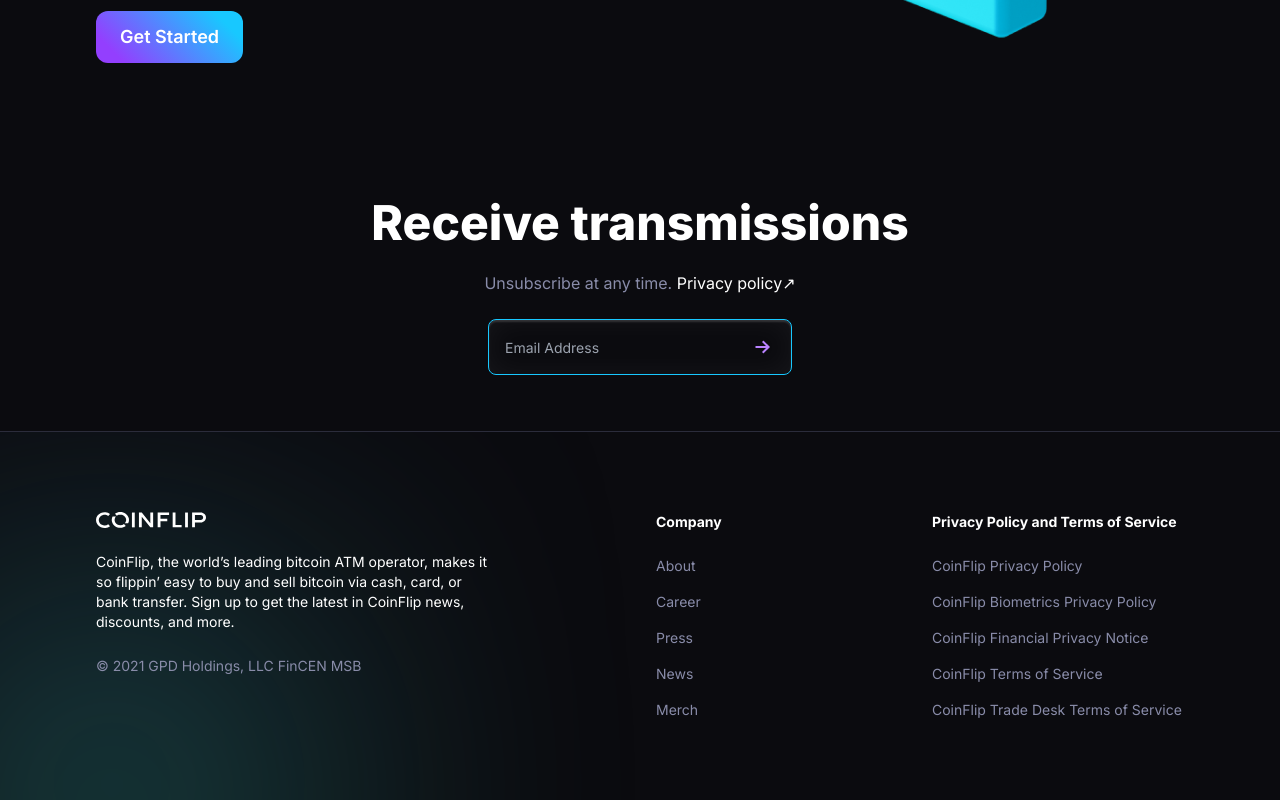
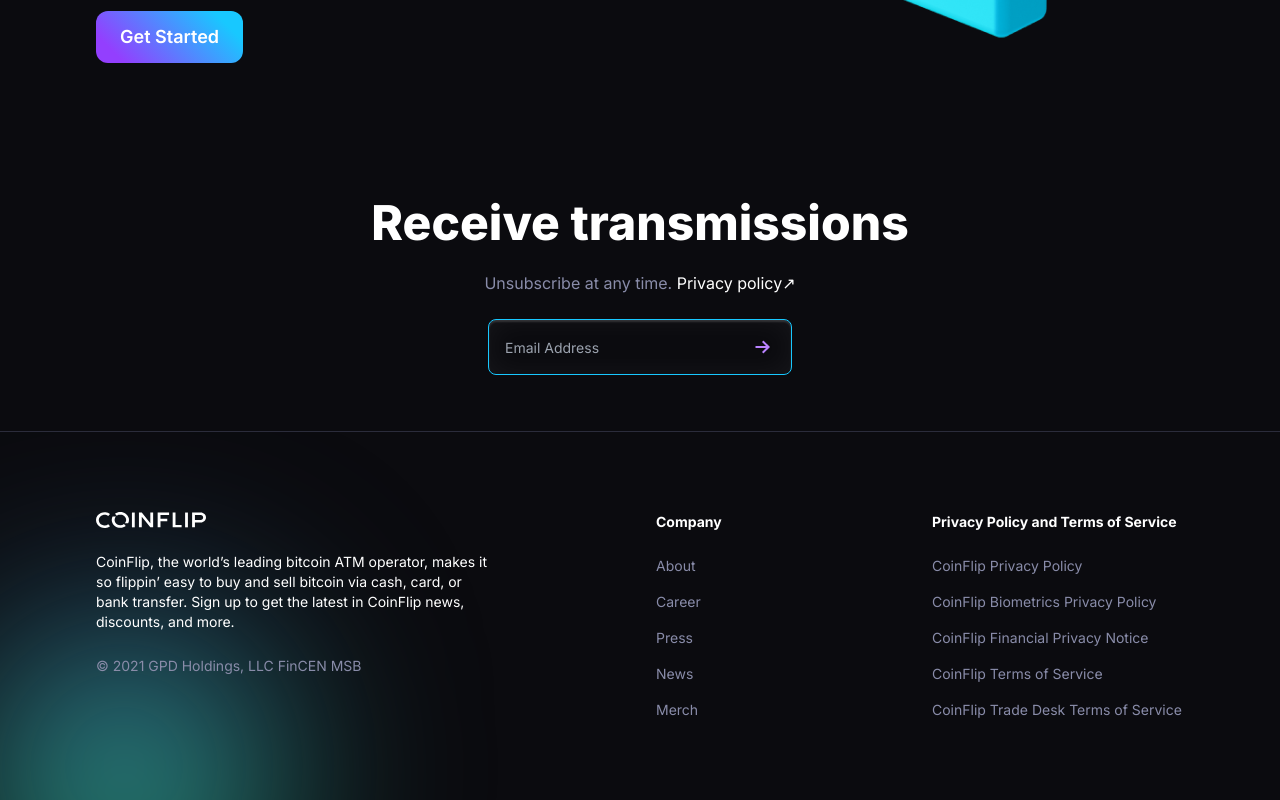
Before and after one commit to gift56/coinflip, a Vue app: page / in a window 1280 px wide. Shown: the part 3138-3938 px from the top of the page. Built offline with nearby package versions, Linux system fonts and the light colour scheme.

Commit message:
perfecting everything

```diff
--- a/src/components/Footer.vue
+++ b/src/components/Footer.vue
@@ -49,7 +49,7 @@
       </div>
     </div>
     <div
-      class="w-[200px] h-[200px] lg:w-[300px] lg:h-[300px] rounded-full bg-footerlightBlueBg absolute top-[54%] left-[-3%]  blur-[150px]"
+      class="w-[200px] h-[200px] lg:w-[300px] lg:h-[300px] rounded-full bg-footerlightBlueBg absolute top-[50%] left-[-2%] blur-[100px]"
     ></div>
   </footer>
 </template>
```
